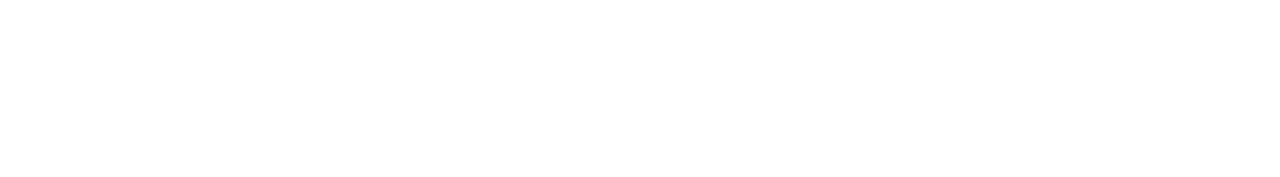
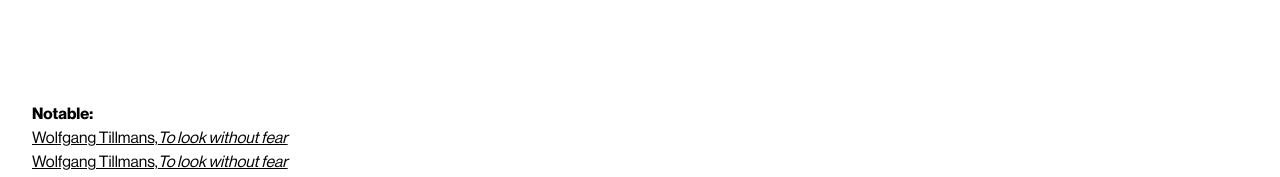
Before and after one commit to nicolaigb/ngbstudio, a Next.js app: page /inspo in a window 1280 px wide. Shown: the part 602-779 px from the top of the page. Built offline with nearby package versions, Linux system fonts and the light colour scheme.

Commit message:
Added link focus styling and ContentPreview active styling.

```diff
--- a/components/atoms/InternalLink.tsx
+++ b/components/atoms/InternalLink.tsx
@@ -1,25 +1,23 @@
 import React from 'react';
 import Link, { LinkProps } from 'next/link';
 
-export interface IInternalLink extends LinkProps {
+export interface IInternalLink extends React.HTMLAttributes<HTMLAnchorElement>, LinkProps {
   // eslint-disable-next-line react/require-default-props
   underline?: boolean;
-
-  /**
-   * child text to be displayed with link
-   */
-  children: React.ReactNode;
 }
 
 export const InternalLink = ({
-  underline = false,
   children,
+  underline,
   ...props
 }: IInternalLink) => (
   <Link
     {...props}
-    style={underline ? { textDecoration: 'underline' } : {}}
     passHref
+    prefetch
+    style={{
+      textDecoration: underline ? 'underline' : 'none',
+    }}
   >
     {children}
   </Link>
--- a/components/molecules/ContentPreview.tsx
+++ b/components/molecules/ContentPreview.tsx
@@ -31,16 +31,24 @@
     ...props
   },
 ): ReactElement => (
-  <InternalLink href={url}>
-    <SContentPreviewContainer {...props}>
+  <SContentPreviewContainer {...props}>
+    <InternalLink href={url}>
       <SImage src={src} alt={`Thumbnail preview for ${name}`} fill loading="lazy" />
       <SText styleType="title">{name}</SText>
-    </SContentPreviewContainer>
-  </InternalLink>
+    </InternalLink>
+  </SContentPreviewContainer>
 );
 
 const SContentPreviewContainer = styled.div`
   position: relative;
+
+  a:focus-visible {
+    outline: 2px solid -webkit-focus-ring-color;
+    border-radius: 1px;
+    display: block;
+    width: 100%;
+    height: 100%;
+  }
 `;
 
 const SImage = styled(Image)`
@@ -64,6 +72,14 @@
     backdrop-filter: blur(8px) contrast(135%);
   }
 
+  ${SContentPreviewContainer}:active & {
+    backdrop-filter: blur(2px) contrast(135%);
+    background-color: transparent;
+    transition:
+      backdrop-filter: 0ms;
+      backdrop-filter 0ms;
+  }
+
   transition:
     background-color 150ms ease-in-out,
     backdrop-filter 250ms;
--- a/pages/inspo.tsx
+++ b/pages/inspo.tsx
@@ -4,6 +4,7 @@
 import images from '@constants/inspoItems';
 import Image from 'next/image';
 import { Playlist } from '@molecules/Playlist';
+import { ExternalLink, Text } from '@atoms';
 
 const Inspo = () => {
   const containerRef = useRef<HTMLDivElement>(null);
@@ -45,6 +46,24 @@
           })
         }
       </SContainer>
+      <SNotableContainer>
+        <Text styleType="emphasized">Notable:</Text>
+        <SNotableGrid>
+          <SNotableLink href="">
+            Wolfgang Tillmans,
+            <i>To look without fear</i>
+          </SNotableLink>
+          <SNotableLink href="">
+            Wolfgang Tillmans,
+            <i>To look without fear</i>
+          </SNotableLink>
+          <SNotableLink href="">
+            Wolfgang Tillmans,
+            <i>To look without fear</i>
+          </SNotableLink>
+        </SNotableGrid>
+        <SNotableContainer />
+      </SNotableContainer>
     </Layout>
   );
 };
@@ -73,4 +92,19 @@
   }
 `;
 
+const SNotableContainer = styled(Text)`
+  position: fixed;
+  left: 0;
+  bottom: 0;
+  width: 100%;
+  height: 128px;
+  padding: 32px;
+`;
+
+const SNotableGrid = styled.div`
+  display: grid;
+`;
+
+const SNotableLink = styled(ExternalLink)``;
+
 export default Inspo;
```
